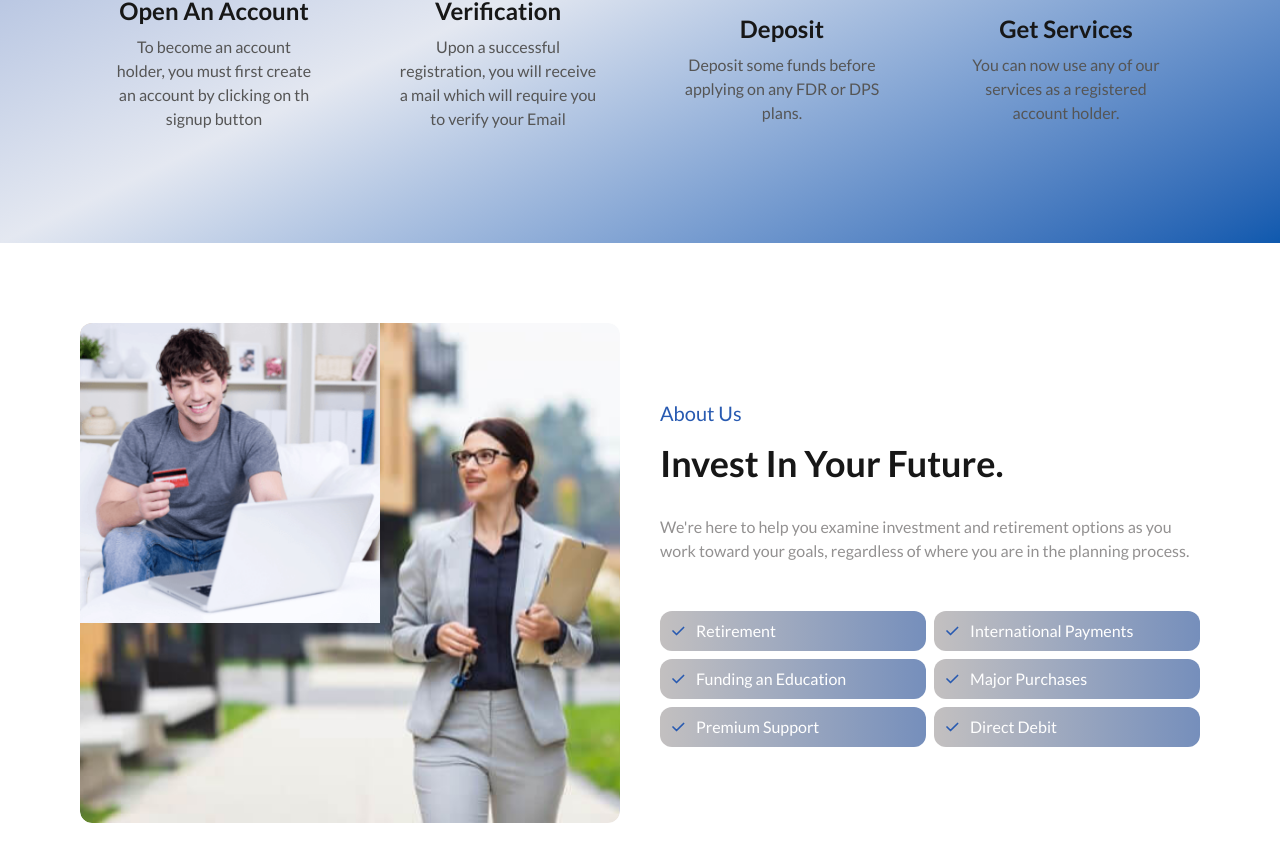
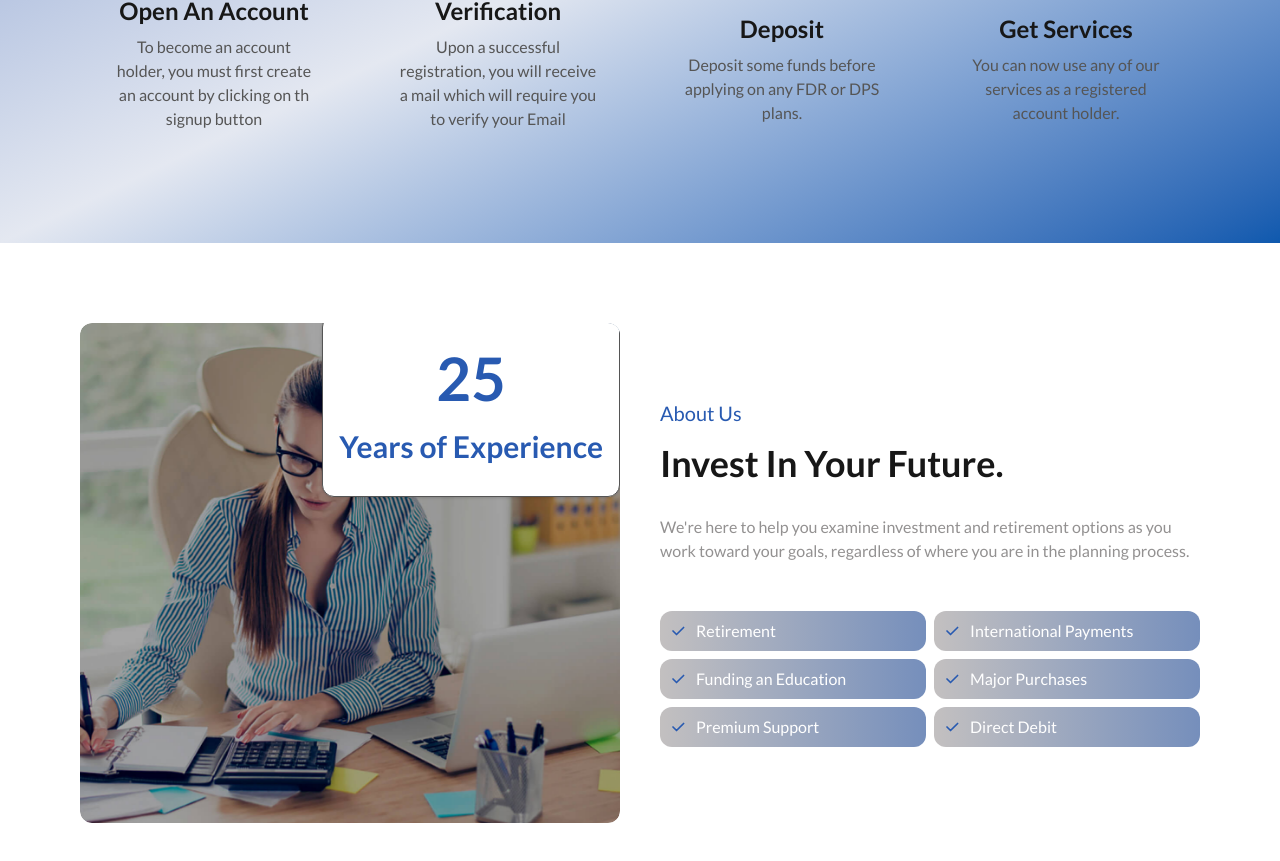
Before and after one commit to BrightTrump/easypay, a Next.js app: page / in a window 1280 px wide. Shown: the part 3085-3946 px from the top of the page. Built offline with nearby package versions, Linux system fonts and the light colour scheme.

Commit message:
implement counter

```diff
--- /dev/null
+++ b/src/components/hooks/counter.hooks.ts
@@ -0,0 +1,44 @@
+import { useEffect, useRef, useState } from "react";
+
+export function useCounter(end: number, duration = 2000) {
+  const countRef = useRef<HTMLDivElement | null>(null);
+  const [count, setCount] = useState(0);
+  const [hasAnimated, setHasAnimated] = useState(false);
+
+  useEffect(() => {
+    const element = countRef.current;
+    if (!element || hasAnimated) return;
+
+    const observer = new IntersectionObserver(
+      ([entry]) => {
+        if (entry.isIntersecting) {
+          animateCount(0, end, duration);
+          setHasAnimated(true);
+          observer.unobserve(entry.target);
+        }
+      },
+      { threshold: 0.5 }
+    );
+
+    observer.observe(element);
+
+    return () => observer.disconnect();
+  }, [end, duration, hasAnimated]);
+
+  const animateCount = (start: number, end: number, duration: number) => {
+    const startTime = performance.now();
+
+    const step = (currentTime: number) => {
+      const progress = Math.min((currentTime - startTime) / duration, 1);
+      const value = Math.floor(progress * (end - start) + start);
+      setCount(value);
+      if (progress < 1) {
+        requestAnimationFrame(step);
+      }
+    };
+
+    requestAnimationFrame(step);
+  };
+
+  return { count, countRef };
+}
--- a/src/components/web-site/home-page/about-us/about-us.tsx
+++ b/src/components/web-site/home-page/about-us/about-us.tsx
@@ -1,10 +1,11 @@
 "use client";
 
+import { useCounter } from "@/components/hooks/counter.hooks";
 import { Icon } from "@/ui/icons";
 import { Icons } from "@/ui/icons/types";
-import { motion } from "framer-motion";
+import { motion, useInView } from "framer-motion";
 import Image from "next/image";
-import React from "react";
+import React, { useEffect, useRef, useState } from "react";
 
 const aboutUsCards = [
   { title: "Retirement", icon: Icons.Check },
@@ -15,6 +16,7 @@ const aboutUsCards = [
   { title: "Direct Debit", icon: Icons.Check },
 ];
 export default function AboutUs() {
+  const { count, countRef } = useCounter(25, 5000);
   return (
     <section className="relative w-full py-20 layout-spacing">
       {/* Content & Images Grid */}
@@ -29,20 +31,20 @@ export default function AboutUs() {
         <div className="relative h-[500px] rounded-xl overflow-hidden">
           {/* Main Image */}
           <Image
-            src="/about-3.png"
+            src="/slider-1.jpg"
             alt="About Us"
             fill
             className="object-cover w-full h-full rounded-xl"
           />
 
           {/* Overlapping Image */}
-          <Image
-            src="/about-4.png"
-            alt="About Icon"
-            width={300}
-            height={400}
-            className="absolute  bottom-[-15] left-0 "
-          />
+          <div
+            ref={countRef}
+            className="absolute -top-2 right-0 z-10 text-[#285ab1] grid gap-5 place-items-center font-bold bg-white rounded-xl px-4 py-8 border border-[#555555] shadow-sm"
+          >
+            <h1 className="text-6xl">{count}</h1>
+            <p className="text-3xl">Years of Experience</p>
+          </div>
         </div>
 
         {/* Text Content */}
```
Also changed, not shown: public/slider-1.jpg (added).
